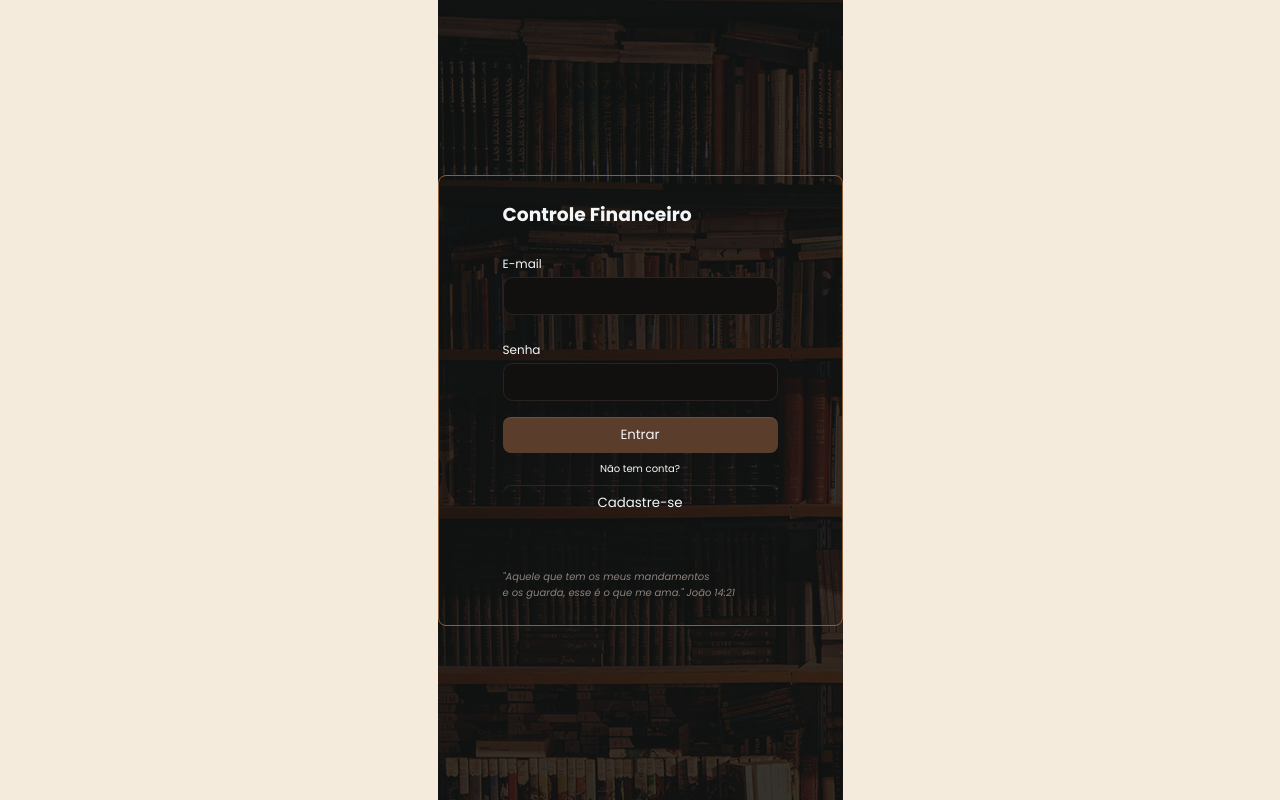
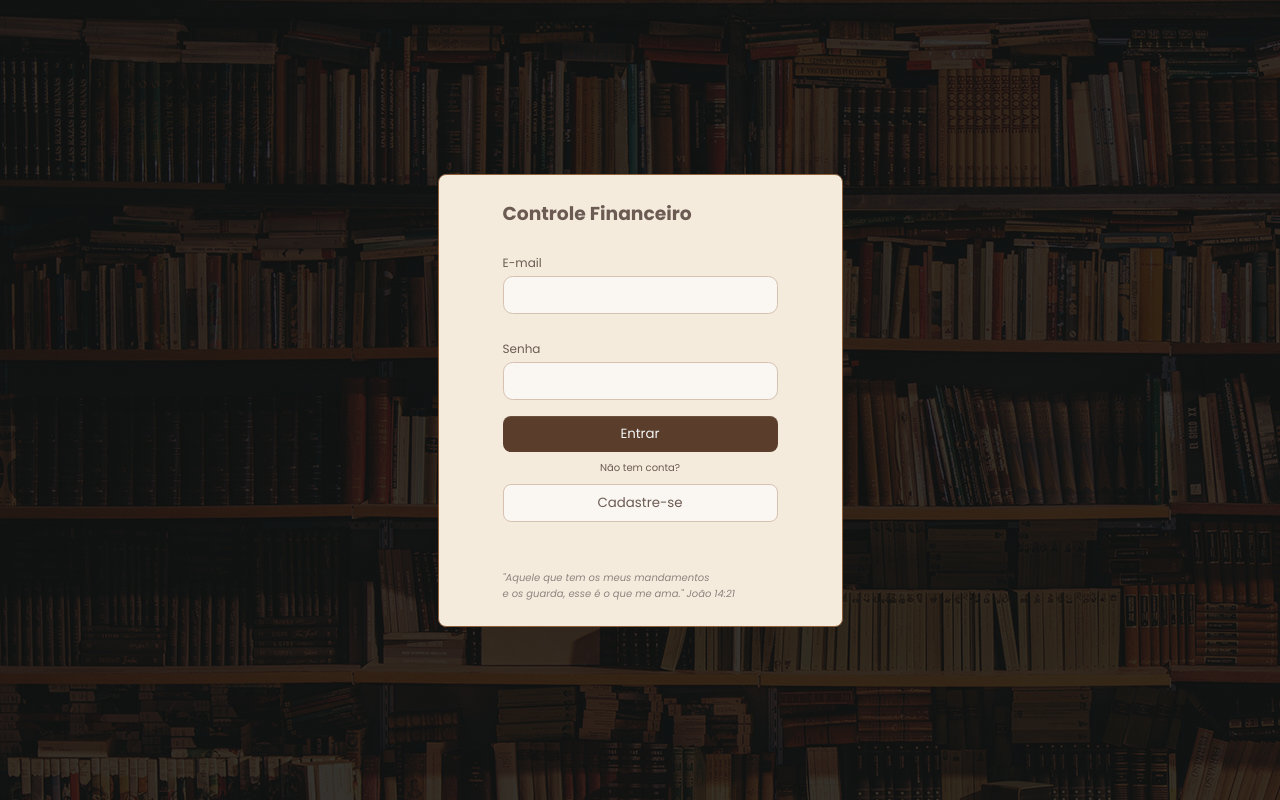
Before and after one commit to raphamissias/CashBook, an Angular app in the folder frontend/: page /login in a window 1280 px wide. Built offline with nearby package versions, Linux system fonts and the light colour scheme.

Commit message:
style: change colors according to global colors update

```diff
--- a/frontend/src/app/components/default-login-layout/default-login-layout.css
+++ b/frontend/src/app/components/default-login-layout/default-login-layout.css
@@ -1,4 +1,5 @@
 main {
+  width: 100vw;
   height: 100vh;
 
   display: flex;
@@ -8,7 +9,7 @@ main {
   background: linear-gradient(rgba(18, 16, 15, 0.85),
       rgba(18, 16, 15, 0.85)),
     url("../../assets/Library.jpg");
-  color: var(--color-grey-600);
+  color: var(--color-text);
 }
 
 section {
@@ -19,7 +20,7 @@ section {
   padding: 1.5rem 4rem;
   border-radius: 0.5rem;
 
-  background: var(--color-brand-400);
+  background: var(--color-background);
   border: 1px solid var(--color-brand-200);
 }
 
--- a/frontend/src/app/components/default-login-layout/default-login-layout.html
+++ b/frontend/src/app/components/default-login-layout/default-login-layout.html
@@ -9,7 +9,7 @@
         <div class="button-wrapper">
           <button class="primary-btn" (click)="submit()">{{ primaryBtnText }}</button>
           <label for="">{{ subtitle }}</label>
-          <button (click)="navigate()">{{ secondaryBtnText }}</button>
+          <button class="secondary-btn" (click)="navigate()">{{ secondaryBtnText }}</button>
         </div>
       </div>
       <div class="quote-wrapper">
--- a/frontend/src/app/components/primary-input/primary-input.css
+++ b/frontend/src/app/components/primary-input/primary-input.css
@@ -10,20 +10,21 @@
 .input-wrapper input {
   padding: 0.5rem;
 
-  background: #12100F;
-  border: 1px solid #2A2421;
+  background: var(--color-background-content);
+  border: 1px solid var(--color-border);
   border-radius: 0.6rem;
 
-  color: #EDEAE8;
+  color: var(--color-text);
 }
 
 .input-wrapper input:focus {
-  border-color: #34261F;
-  box-shadow: 0 0 0 1px #34261F;
+  border-color: 1px solid var(--color-brand-200);
+  box-shadow: 0 0 0 1px var(--color-brand-200);
 }
 
 .input-wrapper label {
   font-size: 12px;
+  color: var(--color-text)
 }
 
 .input-chk {
--- a/frontend/src/app/pages/contributors/contributors.html
+++ b/frontend/src/app/pages/contributors/contributors.html
@@ -5,17 +5,17 @@
       <app-primary-input formControlName="phoneNumber" label="Telefone" />
       <app-primary-input formControlName="isActive" label="Contribuinte ativo?" type="checkbox" />
     </form>
-    <button (click)="submit()">Salvar contribuinte</button>
+    <button class="primary-btn" (click)="submit()">Salvar contribuinte</button>
   </div>
   <div class="dtg">
     <div class="dtg-header">
       <span class="column-1">Nome</span>
       <span class="column-2">Telefone</span>
       <span class="column-3">Está ativo?</span>
-      <span><button (click)="refreshContributors()">Refresh</button></span>
+      <span><button (click)="listContributors()">Refresh</button></span>
     </div>
     <ul class="dtg-items">
-      @for (contributor of contributors; track contributor.id) {
+      @for (contributor of contributorsList; track contributor.id) {
         <li class="dtg-item">
           <div class="column-1">{{ contributor.name }}</div>
           <div class="column-2">{{ contributor.phoneNumber }}</div>
--- a/frontend/src/app/pages/contributors/contributors.ts
+++ b/frontend/src/app/pages/contributors/contributors.ts
@@ -14,7 +14,7 @@ import { CommonModule } from '@angular/common';
 })
 export class Contributors {
   contributorsForm!: FormGroup;
-  contributors: ContributorGetResponse[] = [];
+  contributorsList: ContributorGetResponse[] | null = null;
 
   constructor(private contributorService: ContributorService) {
     this.contributorsForm = new FormGroup({
@@ -33,13 +33,17 @@ export class Contributors {
     });
   }
 
-  refreshContributors() {
+  listContributors() {
     this.contributorService.get().subscribe({
       next: (res) => {
-        this.contributors = [...res];
-        console.log(this.contributors);
+        if (res.status === 200) this.contributorsList = res.body;
+        console.log(this.contributorsList);
       },
       error: (err) => console.log(err),
     });
   }
+
+  ngOnInit(): void {
+    this.listContributors();
+  }
 }
--- a/frontend/src/app/pages/home/home.css
+++ b/frontend/src/app/pages/home/home.css
@@ -1,9 +1,15 @@
 main {
   min-height: 100dvh;
   display: flex;
+  gap: 1rem;
   flex-direction: column;
   align-items: center;
   justify-content: center;
+}
+
+.buttons-wrap {
+  display: flex;
+  gap: 1rem;
 }
 
 .flex {
--- a/frontend/src/app/pages/home/home.html
+++ b/frontend/src/app/pages/home/home.html
@@ -1,8 +1,8 @@
 <main>
-  <div>
-    <button>Tela inicial</button>
-    <button>Contribuintes</button>
-    <button>Propósitos</button>
+  <div class="buttons-wrap">
+    <button class="primary-btn">Tela inicial</button>
+    <button class="primary-btn">Contribuintes</button>
+    <button class="primary-btn">Propósitos</button>
   </div>
   <form [formGroup]="entryForm" class="entry-form">
     <div class="flex">
@@ -35,9 +35,9 @@
         }
       </datalist>
     </div>
-    <div>
+    <div class="flex">
       <app-primary-input formControlName="sumValue" inputName="sumValue" type="text" label="Soma" />
-      <button>+</button>
+      <button class="primary-btn">+</button>
     </div>
     <app-primary-input
       formControlName="totalValue"
--- a/frontend/src/app/pages/purposes/purposes.html
+++ b/frontend/src/app/pages/purposes/purposes.html
@@ -4,7 +4,7 @@
       <app-primary-input formControlName="name" label="Nome" />
       <app-primary-input formControlName="isActive" label="Propósito ativo?" type="checkbox" />
     </form>
-    <button (click)="submit()">Salvar propósito</button>
+    <button class="primary-btn" (click)="submit()">Salvar propósito</button>
   </div>
   <div class="dtg">
     <div class="dtg-header">
--- a/frontend/src/styles/button.css
+++ b/frontend/src/styles/button.css
@@ -1,8 +1,6 @@
 button {
   padding: 0.5rem;
-
   border-radius: 0.5rem;
-  border: 1px solid var(--color-brand-300);
 
   transition: all 0.1s ease;
 
@@ -17,6 +15,12 @@ button {
   border: none;
 }
 
+.secondary-btn {
+  color: var(--color-text);
+  border: 1px solid var(--color-border);
+  background-color: var(--color-background-content);
+}
+
 button:hover {
   cursor: pointer;
   transform: scale(1.05);
```
